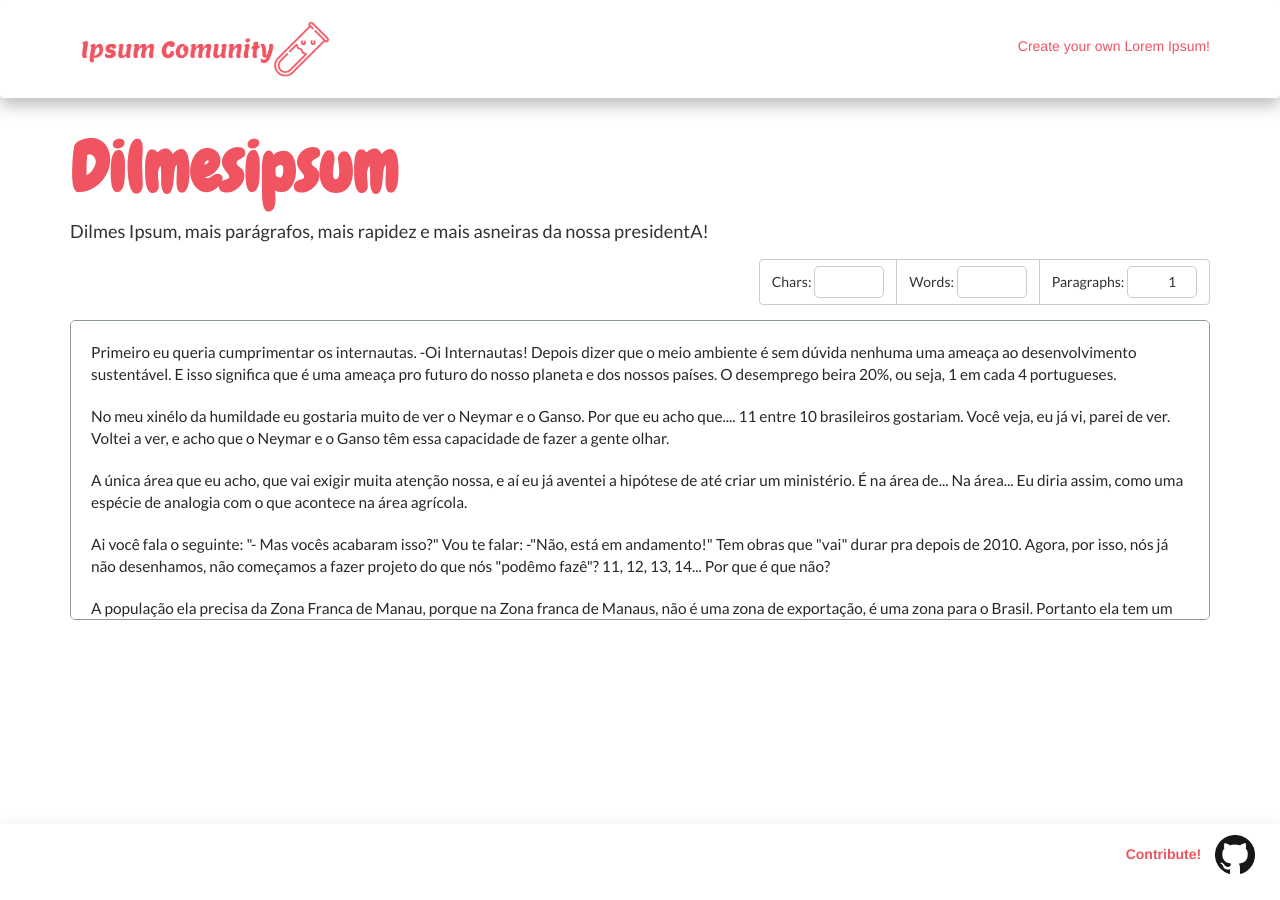
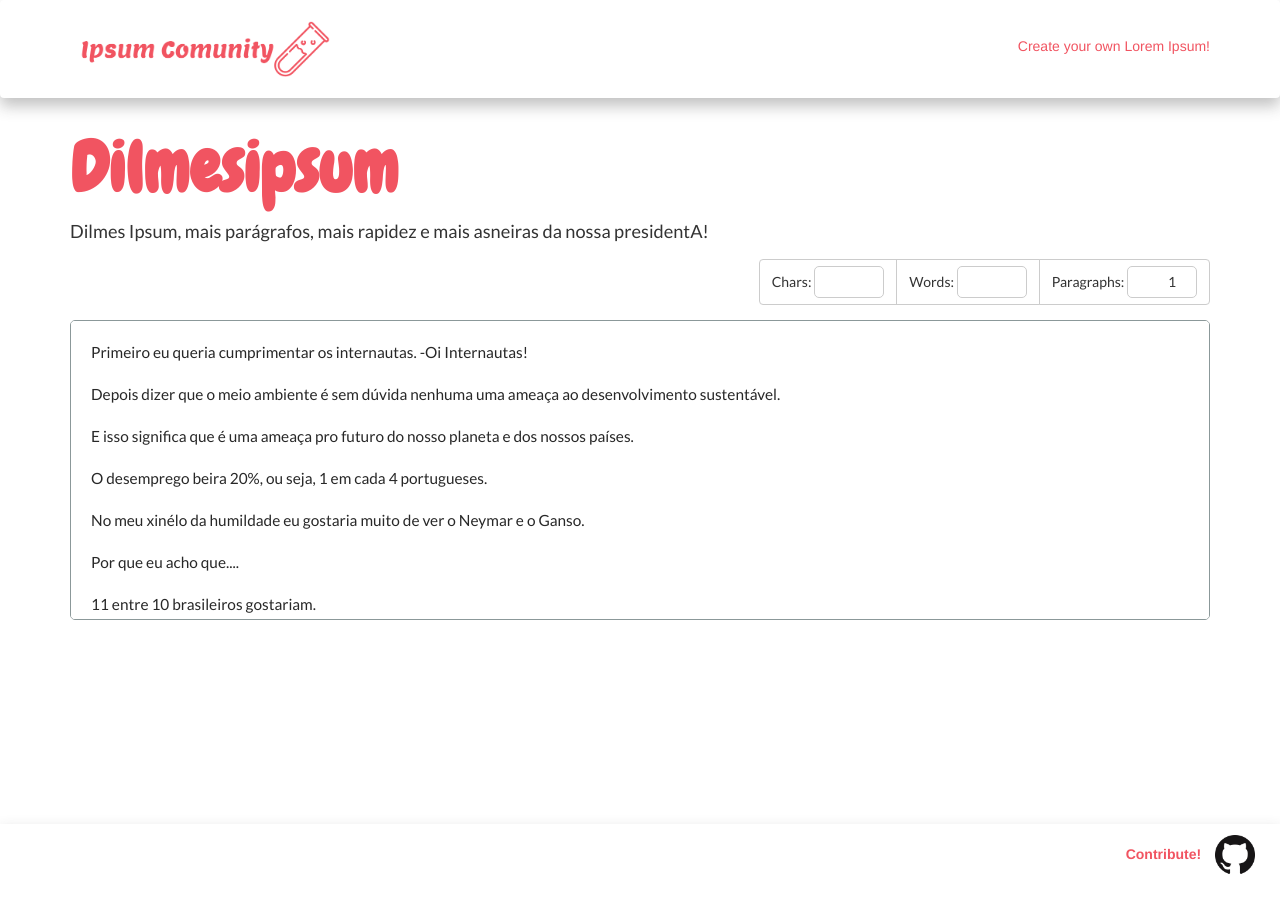
Before and after one commit to ipsum-community/ipsum-community.github.io, a Jekyll site: the page built from _ipsum/dilmesipsum.md, in a window 1280 px wide. Built offline with Jekyll 4.4.1, drawn with Linux system fonts in a browser that asks for light colours.

Commit message:
#2 avoid create monsters

```diff
--- a/_ipsum/dilmesipsum.md
+++ b/_ipsum/dilmesipsum.md
@@ -10,12 +10,28 @@ collaborative: true
 language:
   - name: Português
     text:
-        - "Primeiro eu queria cumprimentar os internautas. -Oi Internautas! Depois dizer que o meio ambiente é sem dúvida nenhuma uma ameaça ao desenvolvimento sustentável. E isso significa que é uma ameaça pro futuro do nosso planeta e dos nossos países. O desemprego beira 20%, ou seja, 1 em cada 4 portugueses."
-        - "No meu xinélo da humildade eu gostaria muito de ver o Neymar e o Ganso. Por que eu acho que.... 11 entre 10 brasileiros gostariam. Você veja, eu já vi, parei de ver. Voltei a ver, e acho que o Neymar e o Ganso têm essa capacidade de fazer a gente olhar."
-        - "A única área que eu acho, que vai exigir muita atenção nossa, e aí eu já aventei a hipótese de até criar um ministério. É na área de... Na área... Eu diria assim, como uma espécie de analogia com o que acontece na área agrícola."
-        - "Ai você fala o seguinte: \"- Mas vocês acabaram isso?\" Vou te falar: -\"Não, está em andamento!\" Tem obras que \"vai\" durar pra depois de 2010. Agora, por isso, nós já não desenhamos, não começamos a fazer projeto do que nós \"podêmo fazê\"? 11, 12, 13, 14... Por que é que não?"
-        - "A população ela precisa da Zona Franca de Manau, porque na Zona franca de Manaus, não é uma zona de exportação, é uma zona para o Brasil. Portanto ela tem um objetivo, ela evita o desmatamento, que é altamente lucravito. Derrubar arvores da natureza é muito lucrativo!"
-        - "Se hoje é o dia das crianças... Ontem eu disse: o dia da criança é o dia da mãe, dos pais, das professoras, mas também é o dia dos animais, sempre que você olha uma criança, há sempre uma figura oculta, que é um cachorro atrás. O que é algo muito importante!"
-        - "Todos as descrições das pessoas são sobre a humanidade do atendimento, a pessoa pega no pulso, examina, olha com carinho. Então eu acho que vai ter outra coisa, que os médicos cubanos trouxeram pro brasil, um alto grau de humanidade."
-        - "Eu dou dinheiro pra minha filha. Eu dou dinheiro pra ela viajar, então é... é... Já vivi muito sem dinheiro, já vivi muito com dinheiro. -Jornalista: Coloca esse dinheiro na poupança que a senhora ganha R$10 mil por mês. -Dilma: O que que é R$10 mil?"
+    - "Primeiro eu queria cumprimentar os internautas. -Oi Internautas!"
+    - "Depois dizer que o meio ambiente é sem dúvida nenhuma uma ameaça ao desenvolvimento sustentável."
+    - "E isso significa que é uma ameaça pro futuro do nosso planeta e dos nossos países."
+    - "O desemprego beira 20%, ou seja, 1 em cada 4 portugueses."
+    - "No meu xinélo da humildade eu gostaria muito de ver o Neymar e o Ganso."
+    - "Por que eu acho que...."
+    - "11 entre 10 brasileiros gostariam."
+    - "Você veja, eu já vi, parei de ver. Voltei a ver."
+    - "Acho que o Neymar e o Ganso têm essa capacidade de fazer a gente olhar."
+    - "A única área que eu acho, que vai exigir muita atenção nossa"
+    - "Aí eu já aventei a hipótese de até criar um ministério."
+    - "É na área de... Na área... Eu diria assim, como uma espécie de analogia com o que acontece na área agrícola."
+    - "Ai você fala o seguinte: \"- Mas vocês acabaram isso?\" Vou te falar: -\"Não, está em andamento!\" Tem obras que \"vai\" durar pra depois de 2010."
+    - "Agora, por isso, nós já não desenhamos, não começamos a fazer projeto do que nós \"podêmo fazê\"? 11, 12, 13, 14... Por que é que não?"
+    - "A população ela precisa da Zona Franca de Manau, porque na Zona franca de Manaus, não é uma zona de exportação, é uma zona para o Brasil."
+    - "Portanto ela tem um objetivo, ela evita o desmatamento, que é altamente lucravito."
+    - "Derrubar arvores da natureza é muito lucrativo!"
+    - "Se hoje é o dia das crianças... Ontem eu disse: o dia da criança é o dia da mãe, dos pais, das professoras, mas também é o dia dos animais"
+    - "Sempre que você olha uma criança, há sempre uma figura oculta, que é um cachorro atrás. O que é algo muito importante!"
+    - "Todos as descrições das pessoas são sobre a humanidade do atendimento, a pessoa pega no pulso, examina, olha com carinho."
+    - "Então eu acho que vai ter outra coisa, que os médicos cubanos trouxeram pro brasil, um alto grau de humanidade."
+    - "Eu dou dinheiro pra minha filha. Eu dou dinheiro pra ela viajar, então é... é..."
+    - "Já vivi muito sem dinheiro, já vivi muito com dinheiro."
+    - "-Jornalista: Coloca esse dinheiro na poupança que a senhora ganha R$10 mil por mês. -Dilma: O que que é R$10 mil?"
 ---
--- a/assets/js/script.js
+++ b/assets/js/script.js
@@ -9,7 +9,7 @@ function loadParagraphs(limit) {
     container.innerHTML = '';
 
     for (i = 0; i < limit; i++) {
-        var pLimit = getRandomInt(2, 20);
+        var pLimit = getRandomInt(2, 10);
         var p = ''
 
         for (j = 0; j < pLimit; j++) {
```
